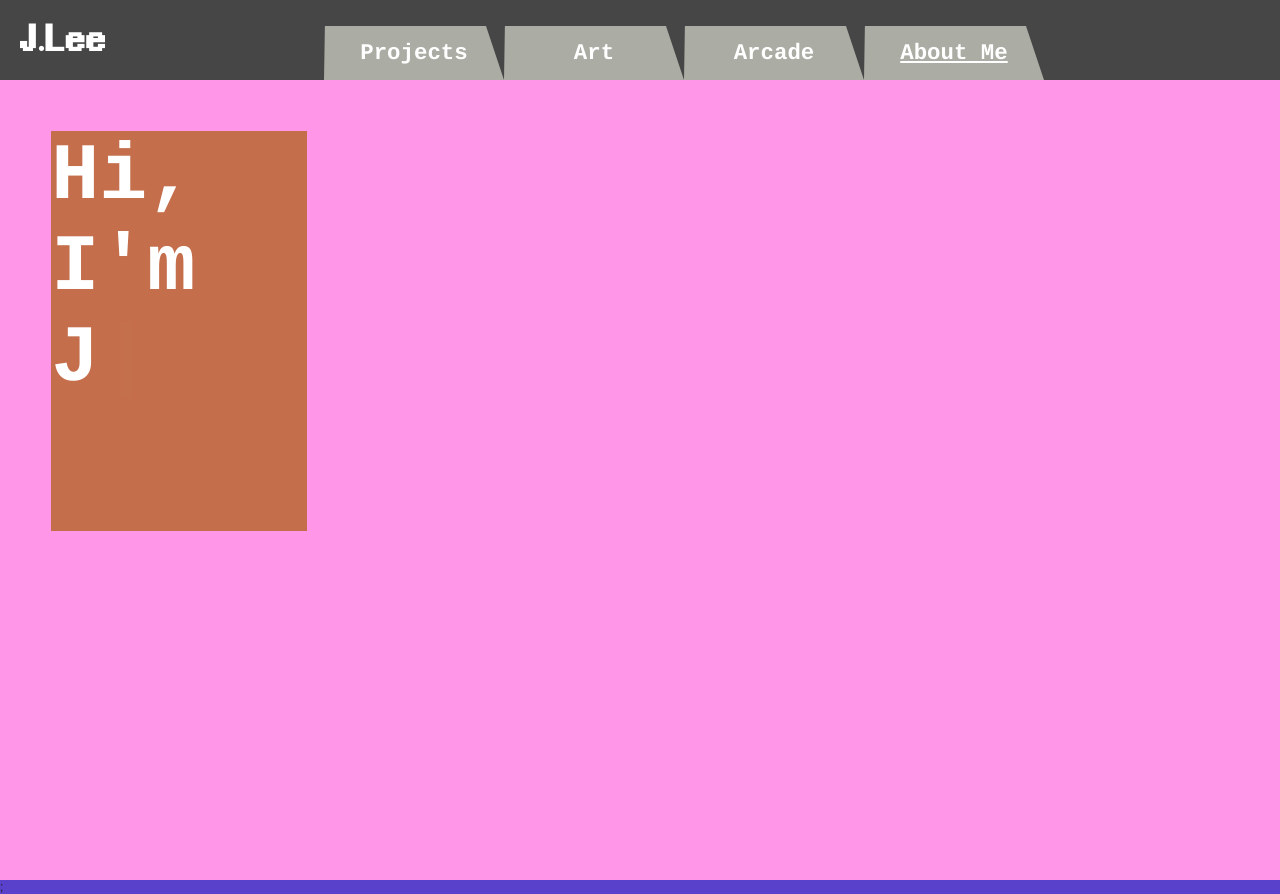
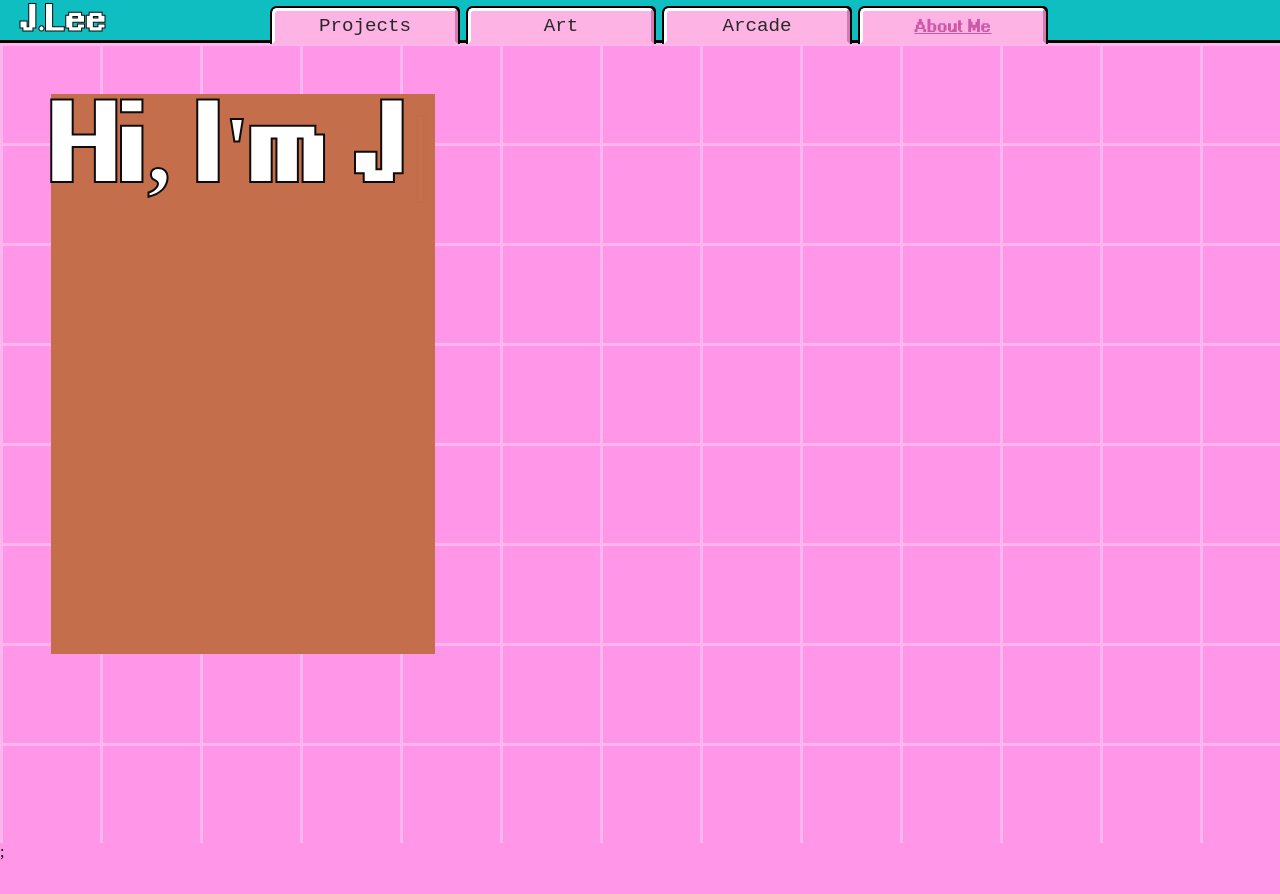
Before and after one commit to jjl418/reactjs, a React (Create React App) app: page / in a window 1280 px wide. After the commit the page ends 861 px from the top, so only its background shows below. Built offline with nearby package versions, Linux system fonts and the light colour scheme.

Commit message:
changed website theme

```diff
--- a/src/components/Navbar.css
+++ b/src/components/Navbar.css
@@ -1,27 +1,31 @@
 html, body { /*KEEP*/
   margin: 0;
-  background: #5a41cc;
+  background:rgb(255, 150, 232);
   width: 100%;
   max-height: 100vh;
 }
 
 .navbar { /*KEEP*/
     align-items: center;
-    background: #464646;
+    background: #0fbec1;
     display: flex;
     /* justify-content: center; */
-    height: 80px;
+    height: 40px;
     position: sticky; /*may need to delete*/
     /* z-index: 999; */
     /* background-color: #3711a1; */
     padding:0;
     margin:0;
+    border-style: solid;
+    border-top: #0fbec1;
+    border-right: #0fbec1;
+    border-left:#0fbec1;
   }
 
   .navbar-box { /*KEEP*/
     align-items: center;
     display: flex;
-    height: 80px;
+    height: 40px;
     justify-content: center;
     /* max-width: 1500px; */
     /* background-color: #e73a3a; */
@@ -31,7 +35,8 @@ html, body { /*KEEP*/
 
   .navbar-initials { /*KEEP*/
     align-self: center;
-
+    -webkit-text-stroke-width: 1px;
+    -webkit-text-stroke-color:#0c0c0c;
     color: #fff;
     cursor: pointer;
     display: flex;
@@ -46,15 +51,20 @@ html, body { /*KEEP*/
 
   .nav-menu { /*KEEP*/
     display: grid;
-    grid-gap: 0px;
+    grid-gap: 10px;
     grid-template-columns: repeat(4, auto);
     justify-content: end;
     list-style: none;
     /* margin-right: 2rem; */
     /* text-align: center; */
     width: 60vw; /* may need to change later */
-    align-self: stretch;
-    align-items: end;
+    align-self: end;
+    border-color: #0fbec1;
+    border-style: solid;
+    border-width: 2.5px;
+    background-color: none;
+    /* align-items: end; */
+    height: 30px;
   }
 
   .nav-menu-item {
@@ -64,60 +74,86 @@ html, body { /*KEEP*/
     margin: 0;
     background: none;
     border: 50px solid #FFF; */
-    background: #abaca4;
-    clip-path: polygon(100% 0, 90% 0, 100% 100%, 0 100%, 0.5% 0);
-    height: 54px;
-    -webkit-clip-path: polygon(100% 0, 90% 0, 100% 100%, 0 100%, 0.5% 0);
-    width: 180px;
+    background: #fdb4e5;
+    /* clip-path: polygon(100% 0, 90% 0, 100% 100%, 0 100%, 0.5% 0); */
+    height: 30px;
+    align-self: end;
+    border-radius: 5px 5px 0 0;
+    border-left: rgb(255, 255, 255);
+    border-top: rgb(255, 255, 255);
+    border-bottom: #fdb4e5;
+    border-right: #d578b6;
+    border-style: solid;
+    box-shadow: -1.5px -1.5px #000000, 2px -2px #000000, -2px 0px #000000,
+    2px 0px #000000, 0 -2px #000000;
+    /* box-shadow: -2px -2px #000000,2px -2px #000000,
+    0 -2px #000000; */
+    /* 0 -4px black, 2px 2px #e0dede, 0 2px #e0dede, 2px 0 #e0dede,
+    2px -2px #818181, -2px 2px #e0dede, -4px 2px black, -4px 4px white,
+    4px 4px white, 4px 0 white, 0 4px white, 2px -4px black, 4px -4px white; */
+
+    /* box-shadow: -2px -2px #818181, -2px 0 #818181,
+    0 -2px #818181, -4px -4px black, -4px 0 black,
+    0 -4px black, 2px 2px #e0dede, 0 2px #e0dede, 2px 0 #e0dede,
+    2px -2px #818181, -2px 2px #e0dede, -4px 2px black, -4px 4px white,
+    4px 4px white, 4px 0 white, 0 4px white, 2px -4px black, 4px -4px white; */
+
+    /* -webkit-clip-path: polygon(100% 0, 90% 0, 100% 100%, 0 100%, 0.5% 0);
+    width: 180px; */
     /* background-color: #4754cc; */
   }
 
   .nav-menu-link
   {
     align-items: center;
-    color: #fff;
+    color: #282828;
     display: flex;
-    font-family: Courier;
-    font-size: 1.4rem;
-    font-weight: bold;
+    font-family: monospace;
+    font-size: 1.2rem;
+    /* font-weight: bold; */
     justify-content: center;
     text-decoration: none;
-
-    clip-path: polygon(100% 0, 90% 0, 100% 100%, 0 100%, 0.5% 0);
+    border-radius: 5px 5px 0 0;
+    height: 30px;
+    align-self: end;
+    /* clip-path: polygon(100% 0, 90% 0, 100% 100%, 0 100%, 0.5% 0);
     height: 54px;
-    -webkit-clip-path: polygon(100% 0, 90% 0, 100% 100%, 0 100%, 0.5% 0);
+    -webkit-clip-path: polygon(100% 0, 90% 0, 100% 100%, 0 100%, 0.5% 0); */
     width: 180px;
     /* background-color: aqua; */
   }
 
   .nav-menu-link:hover {
-    background: #838383;
+    background: #f4a5d9;
     transition: all 0.2s ease-out;
   }
 
   .nav-menu-about {
     align-items: center;
-    color: #fff;
+    color: #cc58a8;
     display: flex;
-    font-family: Courier;
-    font-size: 1.4rem;
-    font-weight: bold;
+    font-family: "MSSansSerifBold";
+    font-size: 1rem;
+    /* font-weight: bold; */
     justify-content: center;
-
-    clip-path: polygon(100% 0, 90% 0, 100% 100%, 0 100%, 0.5% 0);
+    border-radius: 5px 5px 0 0;
+    height: 30px;
+    align-self: end;
+    /* clip-path: polygon(100% 0, 90% 0, 100% 100%, 0 100%, 0.5% 0);
     height: 54px;
-    -webkit-clip-path: polygon(100% 0, 90% 0, 100% 100%, 0 100%, 0.5% 0);
+    -webkit-clip-path: polygon(100% 0, 90% 0, 100% 100%, 0 100%, 0.5% 0); */
     width: 180px;
     /* background-color: aqua; */
   }
 
   .nav-menu-about:hover {
-    background: #838383;
+    background: #f4a5d9;
     transition: all 0.2s ease-out;
   }
 
   .menu-icon {
     display: none;
+    /* display: flex; */
   }
 
   /* .item-inactive
@@ -206,10 +242,14 @@ html, body { /*KEEP*/
       margin-left: 20px;
       text-decoration: none;
       width: 20vw;
+      -webkit-text-stroke-width: 1px;
+      -webkit-text-stroke-color:#0c0c0c;
     }
 
     .menu-icon {
       color: #fff;
+      height: 40px;
+      background-color: aquamarine;
       display: block;
       position: absolute;
       top: 0;
--- a/src/components/Navbar.js
+++ b/src/components/Navbar.js
@@ -4,7 +4,6 @@ import {Link} from 'react-router-dom'
 // import {Button} from './Button';
 import MenuIcon from '@mui/icons-material/Menu';
 import CloseIcon from '@mui/icons-material/Close';
-import "98.css";
 
 function Navbar() {
   const [clicked, setClicked] = useState(false);
--- a/src/components/pages/home/Heading.css
+++ b/src/components/pages/home/Heading.css
@@ -6,33 +6,38 @@
     display: flex;
     /* align-items: center; */
     background-color: rgb(255, 150, 232);
+    background:
+    conic-gradient(from 90deg at 3px 3px,#0000 90deg,rgb(254, 183, 238) 0)
+    0 0/100px 100px;
     /* max-height: 100vh; */
     /* vertical-align: middle; */
 }
 
 .message
 {
-    font-family: Courier;
+    font-family: "MSSansSerifBold";
     /* text-align: center; */
     color:rgb(255, 255, 255);
     font-size: 3rem;
     background-color: rgb(197, 110, 75);
+    overflow-wrap: break-word;
     /* vertical-align: middle; */
     /* background-color: rgb(190, 92, 92); */
     /* height: 70px; */
-    width: 20%;
+    width: 30%;
     margin-left: 4%;
     margin-top: 4%;
-    height: 50vh;
+    height: 70vh;
     justify-content: start;
-
+    -webkit-text-stroke-width: 2px;
+    -webkit-text-stroke-color:#0c0c0c;
 
 }
 
 @media screen and (max-width: 1020px) {
     .message
     {
-        font-family: Courier;
+        font-family: "MSSansSerifBold";
         /* text-align: center; */
         color:rgb(255, 255, 255);
         font-size: 1.5rem;
@@ -44,7 +49,9 @@
         margin-left: 4%;
         height: 50vh;
         justify-content: start;
-
+        overflow-wrap: break-word;
+        -webkit-text-stroke-width: 2px;
+        -webkit-text-stroke-color:#0c0c0c;
 
     }
 }
```
